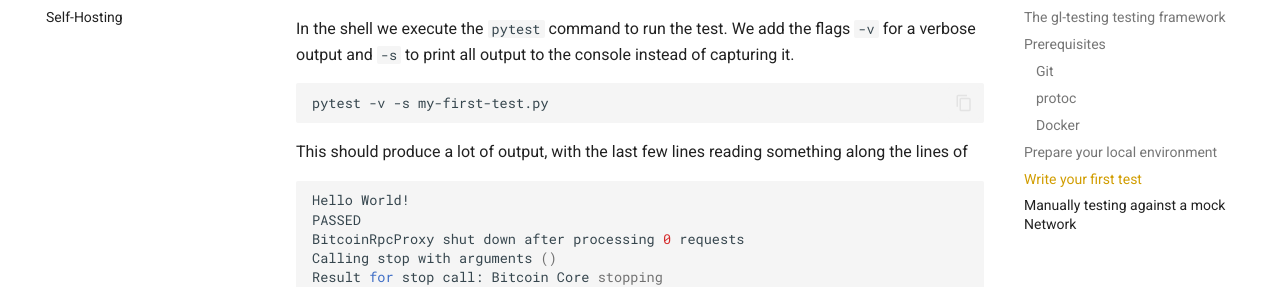
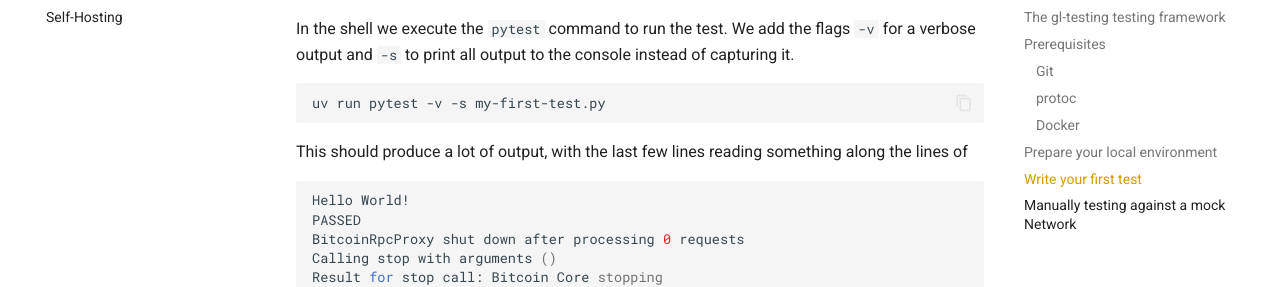
Before and after one commit to Blockstream/greenlight, an MkDocs documentation site: the page built from docs/src/tutorials/testing.md, in a window 1280 px wide and 900 px high, scrolled down 3917 px. Shown: the part 166-453 px from the top of the window. Built offline with MkDocs 1.6.1 and Material for MkDocs 9.7.7, drawn with Linux system fonts in a browser that asks for light colours; plug-ins that fetch from the network failed and are left out; comment, search, counter and statistics services are not loaded; some of the changed text lies outside the part shown.

Commit message:
docs: pytest command to use 'uv run'
Change 'pytest' to 'uv run pytest' for gl-testing execution[ci skip]

````diff
--- a/docs/src/tutorials/testing.md
+++ b/docs/src/tutorials/testing.md
@@ -186,7 +186,7 @@ the flags `-v` for a verbose output and `-s` to print all output to
 the console instead of capturing it.
 
 ```
-pytest -v -s my-first-test.py
+uv run pytest -v -s my-first-test.py
 ```
 
 This should produce a lot of output, with the last few lines reading
@@ -457,7 +457,7 @@ make docker-shell
 We can start our `pytest` test now. Remember the options `-v` and `-s`
 to print the logs to stdout instead of capturing them.
 ```bash
-pytest -vs my-first-test.py
+uv run pytest -vs my-first-test.py
 ```
 
 After the test is finished you should see `passed` in the terminal.
@@ -517,7 +517,7 @@ make docker-shell
 
 Then we can start our REPL form inside the docker-shell.
 ```bash
-pytest -s examples/setup_repl.py
+uv run pytest -s examples/python/setup_repl.py
 ```
 
 You will see an output that looks similar to the following lines:
````
